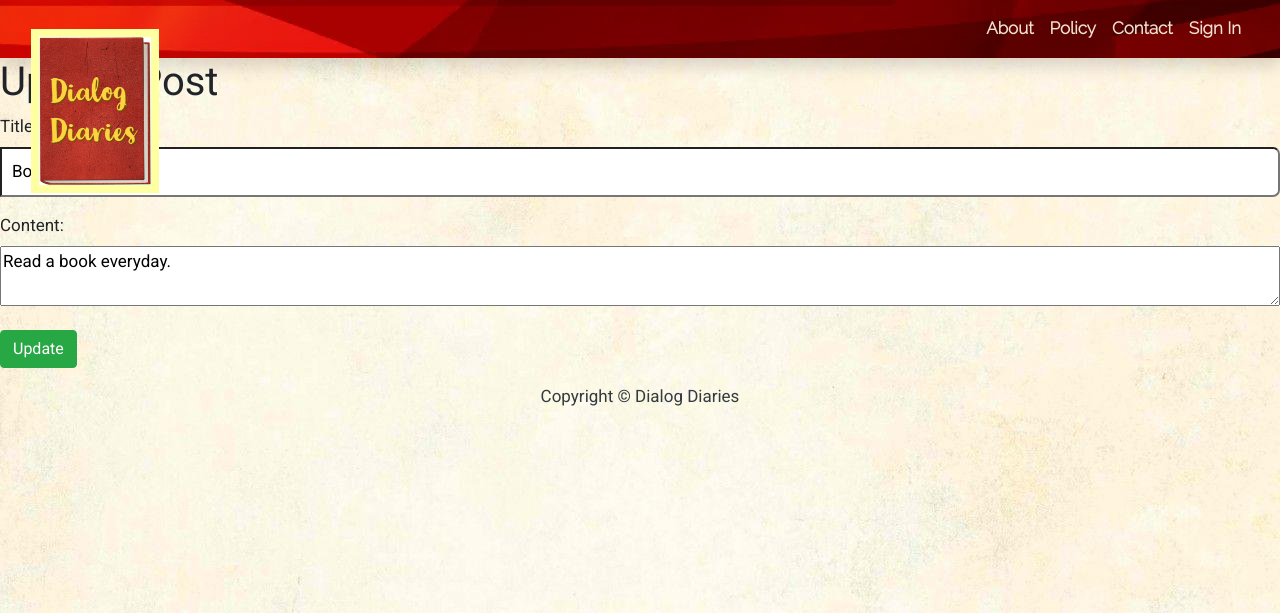
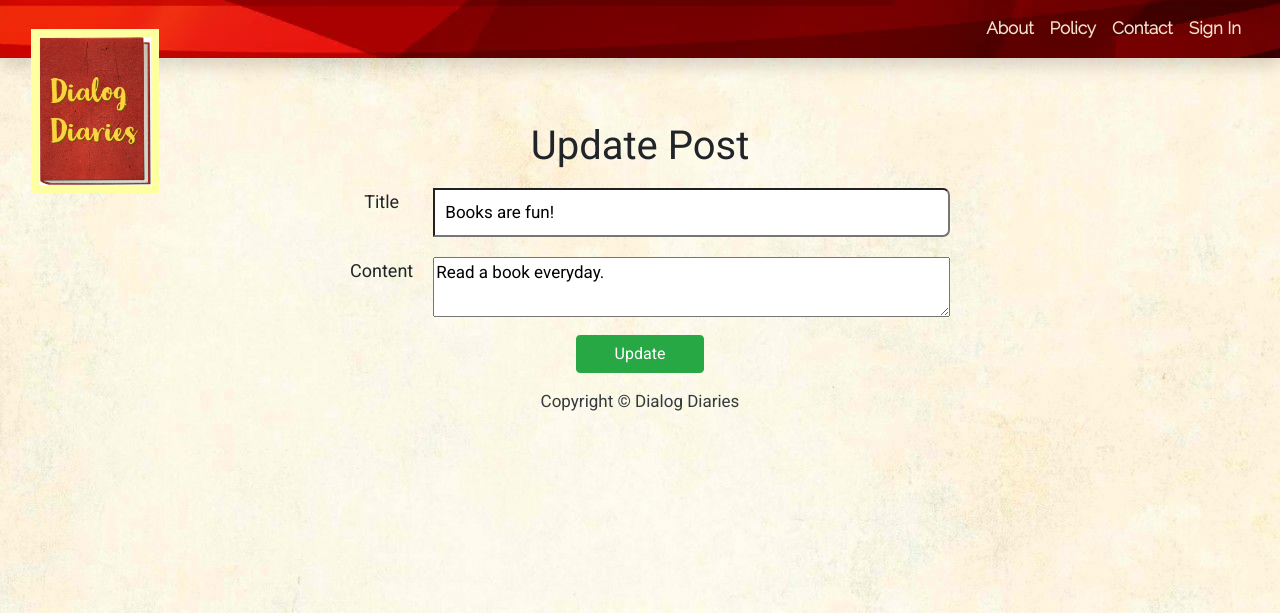
Before and after one commit to Gurpreetsingh05222/EmergingTech_Project, a Django app: page /post/edit/20 in a window 1280 px wide. Shown: the top 613 px of the page. Run offline with Django 3.2, Linux system fonts and the light colour scheme; data comes from the database, SQL or seed files in the repository; some libraries are stand-ins or nearby versions.

Commit message:
Add post and update designing

```diff
--- a/DialogDiaries/templates/post_form.html
+++ b/DialogDiaries/templates/post_form.html
@@ -7,7 +7,7 @@
         width: 100%;
 
     }
-    .title,.author,.content{
+    .title,.author,.content,.image{
         width: 100%;
         display: flex;
         /* background-color: #F7F7F7; */
@@ -21,6 +21,10 @@
     }
     span{
         width: 100%;
+    }
+    #id_image{
+        width: 100%;
+        background-color: white;
     }
     button
     {
--- a/DialogDiaries/templates/update_post.html
+++ b/DialogDiaries/templates/update_post.html
@@ -1,12 +1,56 @@
 {% extends 'base.html' %}
 {% block content %}
 
-<h1>Update Post</h1>
+<style>
+    .form-div{
+        margin-top: 5%;
+        text-align: center;
+        width: 100%;
 
-<div>
-    <form method="POST">
+    }
+    .title,.author,.content{
+        width: 100%;
+        display: flex;
+        /* background-color: #F7F7F7; */
+        padding: 10px;
+    }
+
+    label
+    {
+        width: 20%;
+        font-size: large;
+    }
+    span{
+        width: 100%;
+    }
+    button
+    {
+        background-color: #A90101;
+        width: 20%;
+        height: 10%;
+        color:honeydew ;
+    }
+
+    textarea
+    {
+        width: 90%;
+        height: 150px;
+    }
+
+</style>
+
+<div class="form-div">
+    <h1>Update Post</h1>
+    <form class="post-form" method="POST" enctype="multipart/form-data">
         {% csrf_token %}
-        {{ form.as_p }}
+        <div class="title">
+            <label for="title">Title</label>
+            <span>{{ form.title }}</span>
+        </div>
+        <div class="content">
+            <label for="content">Content</label>
+            <span>{{ form.content }}</span>
+        </div>
         <button class="btn btn-success">Update</button>
     </form>
 </div>
```
